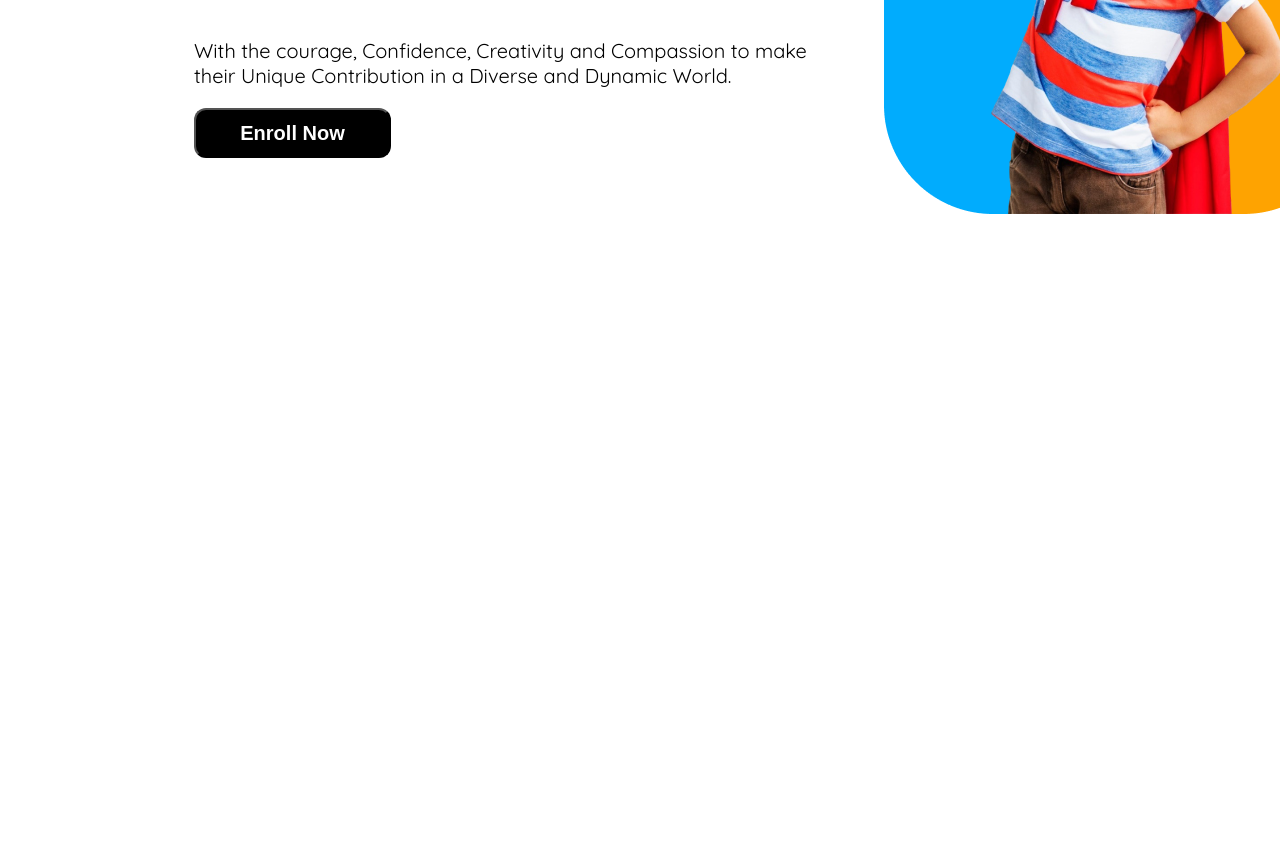
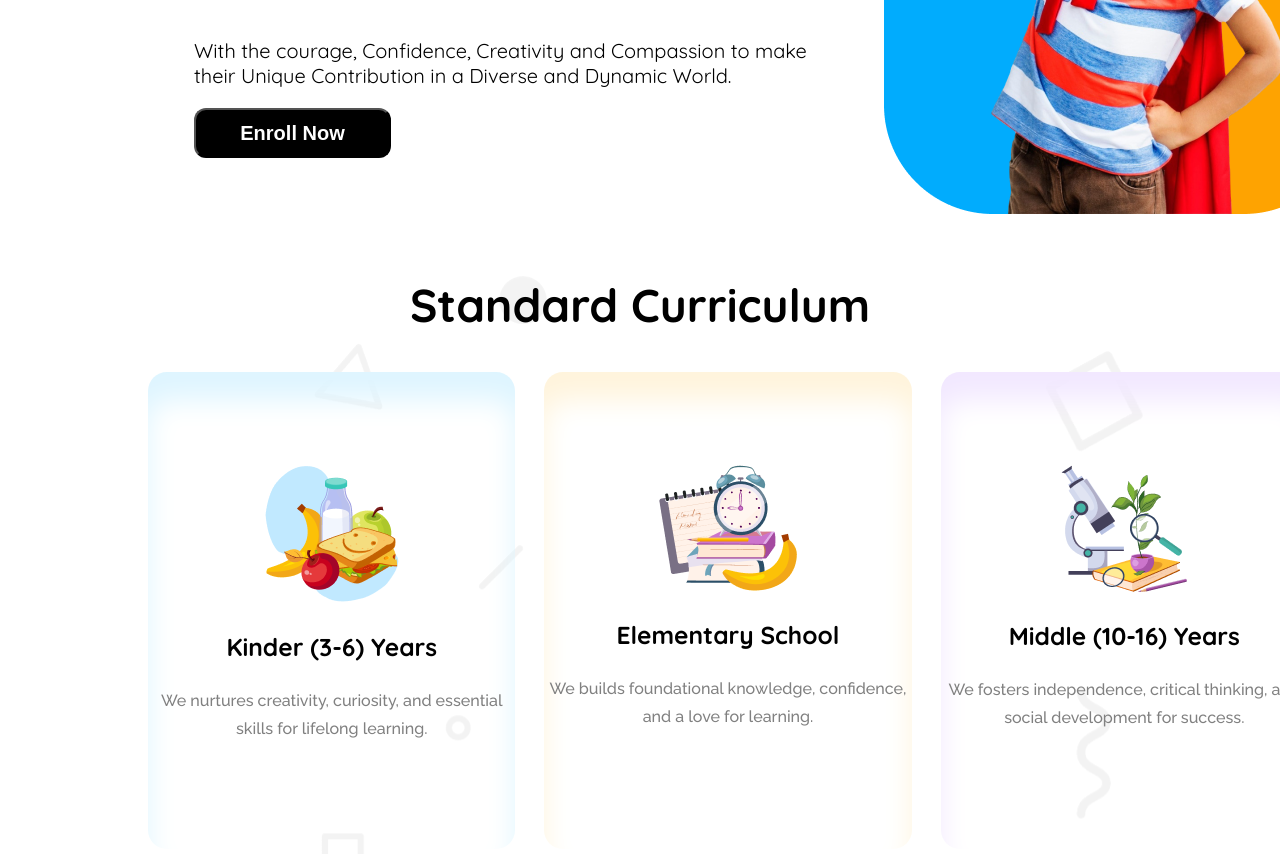
Before and after one commit to ArafatJamil/arafatjamilassignment-2, a plain HTML site: page index.html in a window 1280 px wide. Shown: the part 500-1362 px from the top of the page. Before the commit the page ends 800 px from the top, so only its background shows below. Drawn offline with Linux system fonts and the light colour scheme.

Commit message:
added stnadard curriculam section

```diff
--- a/index.html
+++ b/index.html
@@ -9,31 +9,71 @@
 <body>
     <header class="quicksand-font">
         <section class="nav-container flex">
-            <div class="nav-logo flex">
+            <nav class="nav-logo flex">
                 <img src="assets/logo.png" alt="">
                 <h2>SCHOOL</h2>
-            </div>
-            <div class="nav-box flex ">
+            </nav>
+            <nav class="nav-box flex ">
                 <h3 style="color: orange;" >Home</h3>
                 <h3 style="color: skyblue;">About</h3>
                 <h3 style="color: #05D4DF;">Facilities</h3>
                 <h3 style="color: #5D58EF;">Admission</h3>
-            </div>
-            <div>
+            </nav>
+
+            <nav>
                 <Button class="btn">Contact</Button>
+            </nav>
+            <div class="hamburger">
+                <span class="bar"></span>
+                <span class="bar"></span>
+                <span class="bar"></span>
+
             </div>
         </section>
+
         <section class="kid-age-container flex">
             <div class="kid-age-writting">
-                <h1 class="kid-age-headline"><span id="empower">Empowerig</span> <br>
+                <div class="em-box">
+                    <h1 class="kid-age-headline"><span id="empower">Empowerig</span> <br>
                     students from small age <span id="vision">towards vision</span></h1>
+                </div>
+                <div class="em-box">
                 <p class="kid-age-paragraph">With the courage, Confidence, Creativity and Compassion to make their Unique Contribution in a Diverse and Dynamic World.</p>
+               </div>
                 <button class="btn-hero-kid">Enroll Now</button>
             </div>
-            <div>
-                <img src="assets/hero-kids.png" alt="">
+            <div class="herokid-img">
+                <img  src="assets/hero-kids.png" alt="">
             </div>
         </section>
+        <main>
+            <section class="curriculam-container" >
+                <h1>Standard Curriculum</h1>
+                <div class="curriculam-conianer-child">
+                    <div class="curriculam-container-granchild1">
+                        <img src="assets/kinder.png" alt="">
+                        <h3 class="Curriculam-font">Kinder (3-6) Years</h3>
+                        <p class="carriculam-p-font raleway-font">
+                            We nurtures creativity, curiosity, and essential skills for lifelong learning.
+                        </p>
+
+                    </div>
+                    <div class="curriculam-container-granchild2">
+                        <img src="assets/elementary.png" alt="">
+                        <h3 class="Curriculam-font">Elementary School</h3>
+                        <p class="carriculam-p-font raleway-font">We builds foundational knowledge, confidence, and a love for learning.</p>
+
+                    </div>
+                    <div class="curriculam-container-granchild3">
+                        <img src="assets/middle.png" alt="">
+                        <h3 class="Curriculam-font">Middle (10-16) Years</h3>
+                        <p class="carriculam-p-font raleway-font">We fosters independence, critical thinking, and social development for success.</p>
+
+                    </div>
+                </div>
+
+            </section>
+        </main>
 
     </header>
     <main>
--- a/style/education.css
+++ b/style/education.css
@@ -1,9 +1,18 @@
 @import url('https://fonts.googleapis.com/css2?family=Quicksand:wght@300..700&display=swap');
+@import url('https://fonts.googleapis.com/css2?family=Raleway:ital,wght@0,100..900;1,100..900&display=swap');
 
 
 
 .quicksand-font {
   font-family: "Quicksand";
+  font-optical-sizing: auto;
+  font-weight: 400;
+  font-style: normal;
+}
+
+
+.raleway-font {
+  font-family: "Raleway", serif;
   font-optical-sizing: auto;
   font-weight: 400;
   font-style: normal;
@@ -34,6 +43,7 @@
     font-style: bold;
     font-size: 20px;
 }
+
 .btn{
     width: 197px;
     height: 50px;
@@ -43,6 +53,20 @@
     color: #FFFFFF;
     background-color: orange;
     border-radius: 12px;
+    border: none;
+}
+
+/* hamburger style */
+.hamburger{
+    display: none;
+    cursor: pointer;
+}
+.bar{
+    display: block;
+    width: 25px;
+    height: 3px;
+    margin: 5px auto;
+    background-color: black;
 }
 
 /* Hero kids Style */
@@ -78,7 +102,7 @@
 .kid-age-paragraph{
     width: 640px;
     height: 50px;
-    font-size: 20px;
+    font-size: 1.25rem;
     font-weight: 400;
 }
 .btn-hero-kid{
@@ -87,8 +111,111 @@
     padding: 10px 10px;
     font-weight: 600;
     font-size: 20px;
-    border-radius: 12px;
+    border-radius: .75rem;
     color: #FFFFFF;
     background-color: black;
 
 }
+.herokid-img{
+    width: 100%;
+}
+
+/* Main Section Style */
+
+/* My curriculam */
+
+.curriculam-container{
+    max-width: 1440px;
+    max-height: 880px;
+    background-image: url(bg.png);
+
+}
+.curriculam-container h1{
+    display: flex;
+    font-weight: 700;
+    font-size: 46px;
+    margin-top: 60px;
+    justify-content: center;
+
+
+}
+.curriculam-conianer-child{
+    display: flex;
+    gap: 28.8px;
+    width: 1160px;
+    height: 481.5px;
+    border-radius: 18.86px;
+    justify-content: center;
+    text-align: center;
+    margin:auto 140px ;
+}
+.curriculam-conianer-child img{
+    margin-top: 92.82px;
+}
+.Curriculam-font{
+    font-weight: 700;
+    font-size: 24.52px;
+    line-height: 30.7px;
+}
+.carriculam-p-font{
+    color: #808080;
+    font-weight: 500;
+    font-size: 16.09px;
+    line-height: 28.3px;
+
+
+}
+
+.curriculam-container-granchild1{
+    width: 367.8px;
+    height: 476.78px;
+    border-radius: 18.86px;
+    justify-content: center;
+    box-shadow: 0px 28px 28.3px #DEF5FF
+    inset;
+}
+
+.curriculam-container-granchild2{
+    width: 367.8px;
+    height: 476.78px;
+    border-radius: 18.86px;
+    justify-content: center;
+    box-shadow: 0px 28px 28.3px #FFF4DC
+    inset;
+}
+
+.curriculam-container-granchild3{
+    width: 367.8px;
+    height: 476.78px;
+    border-radius: 18.86px;
+    justify-content: center;
+    box-shadow: 0px 28px 28.3px #F2E8FF
+    inset;
+}
+
+
+
+/* Media Query */
+@media screen and (max-width: 576px) {
+    .nav-box, .btn, .nav-container h2{
+        display: none;
+    }
+    .hamburger{
+        display: block;
+
+    }
+    .nav-container{
+        justify-content:space-between ;
+        width:100%;
+    }
+
+    /* .nav-container, .kid-age-container, .kid-age-writting, #empower, #vision{
+        display: flex;
+
+        flex-direction: column;
+    }
+    .kid-age-writting img{
+        width: 75%;
+    }
+
+}
```
Also changed, not shown: style/bg.png (added).
